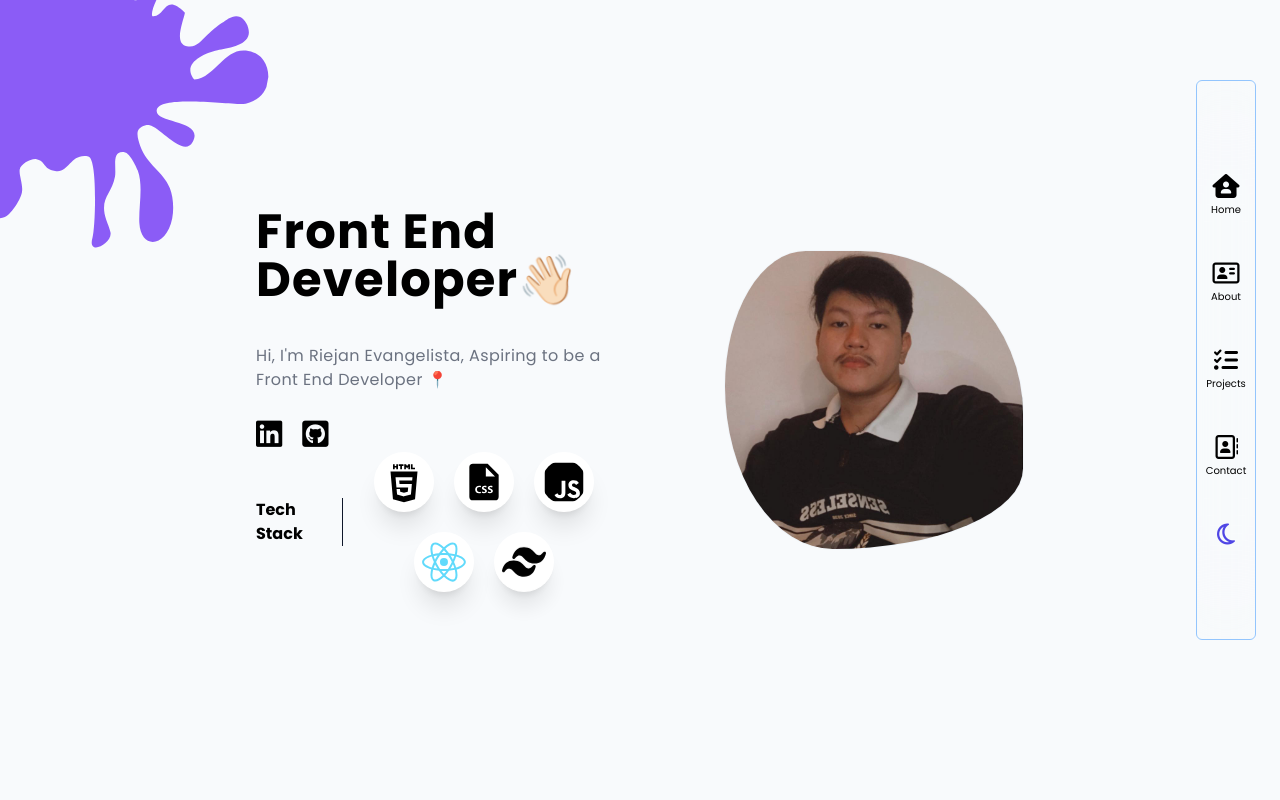
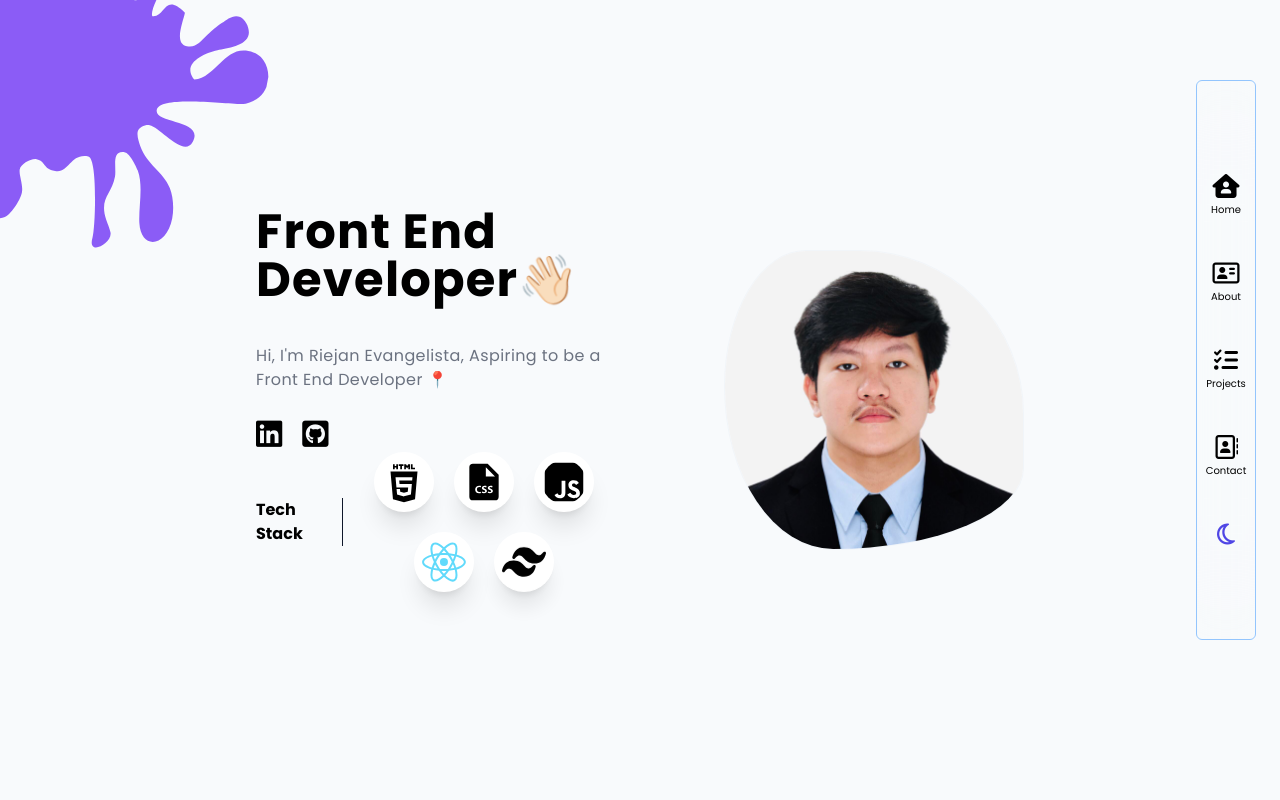
Before and after one commit to RieEvans/riejan-evangelista, a React (Vite) app: page / in a window 1280 px wide. Shown: the top 800 px of the page. Built offline with nearby package versions, Linux system fonts and the light colour scheme.

Commit message:
Update Portfolio

```diff
--- a/src/pages/About.jsx
+++ b/src/pages/About.jsx
@@ -102,6 +102,7 @@ export const About = () => {
         transition={{ duration: 2, type: "spring", bounce: 0.1 }}
         viewport={{ once: true }}
         className="w-[600px] h-[600px] rounded-full bg-green-300 absolute bottom-[-320px] right-[-320px]"></motion.div>
+
     </section>
   );
 };
--- a/src/pages/Home.jsx
+++ b/src/pages/Home.jsx
@@ -141,13 +141,13 @@ export const Home = () => {
         </div>
         <div className="flex items-center justify-center z-50">
           <motion.div
-            initial={{ opacity: 0, x: 50 }}
-            whileInView={{ opacity: 1, x: 0 }}
-            transition={{ duration: 0.6 }}
+            initial={{ scale:0.7 }}
+            whileInView={{ scale:1}}
+            transition={{ duration: 0.4 }}
             className="rounded-full sm:w-[300px] xl:w-[300px]  relative">
             <img
               className="animate-blob  w-full border border-slate-100 z-50 h-full object-cover"
-              src="/profile.jpg"
+              src="/images/formal.jpg"
               alt=""
             />
           </motion.div>
```
Also changed, not shown: public/images/formal.jpg (added).
